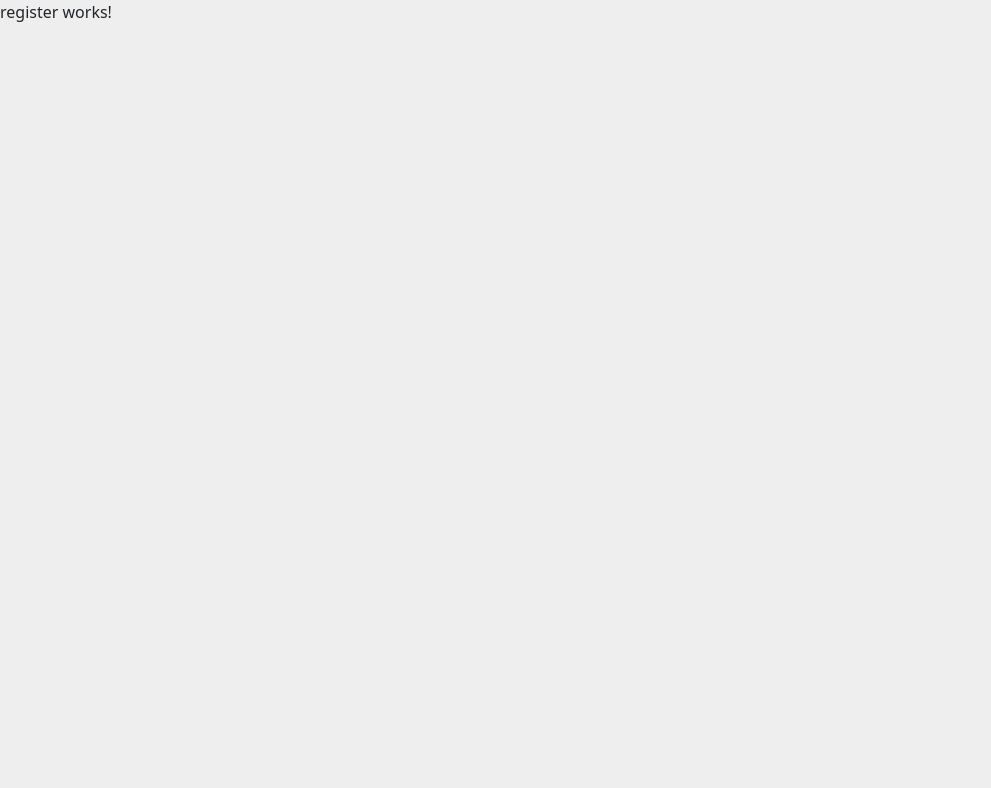
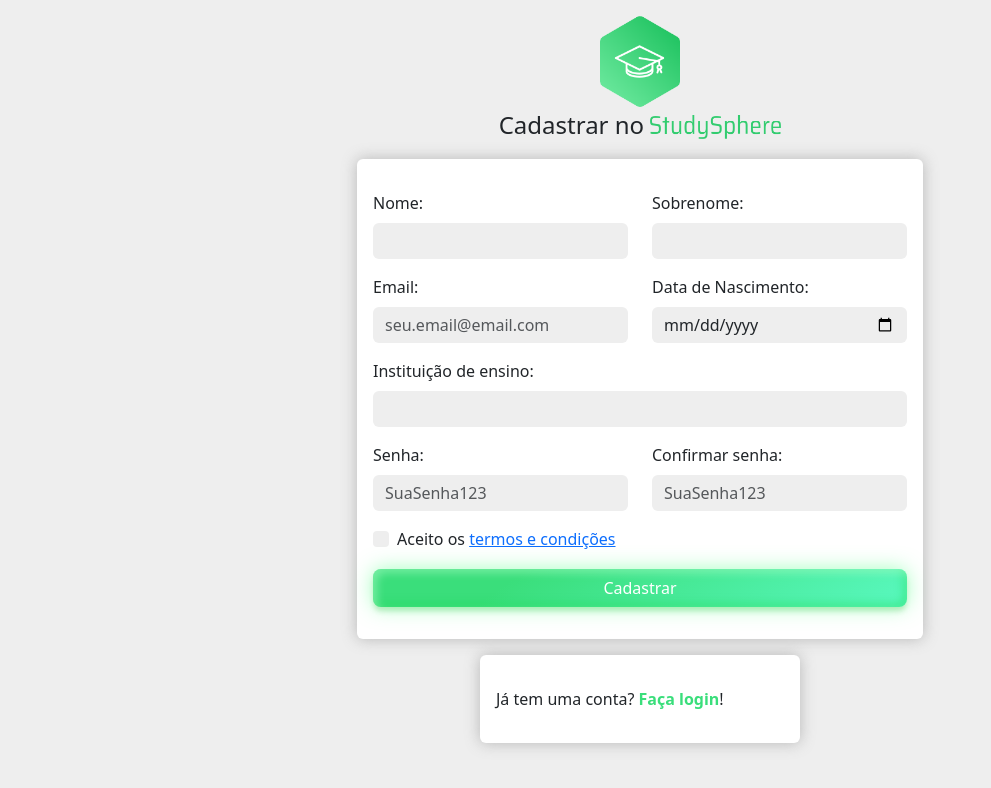
Before and after one commit to LucasTeixeira793/apl-web-study-sphere, an Angular app: page /register in a window 1280 px wide. Shown: the top 788 px of the page, without its empty margins (0-991 px from the left). Built offline with nearby package versions, Linux system fonts and the light colour scheme.

Commit message:
feat: page 404 not found

```diff
--- a/src/app/app.module.ts
+++ b/src/app/app.module.ts
@@ -8,6 +8,7 @@ import { LandingComponent } from './landing/landing.component';
 import { LoginComponent } from './login/login.component';
 import { RegisterComponent } from './register/register.component';
 import { HomeComponent } from './home/home.component';
+import { NotFoundComponent } from './not-found/not-found.component';
 
 @NgModule({
   declarations: [
@@ -16,7 +17,8 @@ import { HomeComponent } from './home/home.component';
     LandingComponent,
     LoginComponent,
     RegisterComponent,
-    HomeComponent
+    HomeComponent,
+    NotFoundComponent
   ],
   imports: [
     BrowserModule,
--- /dev/null
+++ b/src/app/not-found/not-found.component.css
@@ -0,0 +1,217 @@
+.screen{
+    position: absolute;
+    top: 0;
+    left: 0;
+    display : flex !important;
+    align-items: center;
+    justify-content: center;
+    width: 100%;
+    height: 100%;
+    z-index: -1;
+}
+
+.error {
+    color: #3ade7b;
+    font-size: 7rem;
+    position: relative;
+    line-height: 1;
+    width: 12.5rem;
+}
+
+.error:after {
+    content: attr(data-text);
+    position: absolute;
+    left: 2px;
+    text-shadow: -1px 0 #e74a3b;
+    top: 0;
+    color: #3ade7b;
+    background: #eee;
+    overflow: hidden;
+    clip: rect(0, 900px, 0, 0);
+    animation: noise-anim 2s infinite linear alternate-reverse;
+}
+
+.error:before {
+    content: attr(data-text);
+    position: absolute;
+    left: -2px;
+    text-shadow: 1px 0 #4e73df;
+    top: 0;
+    color: #3ade7b;
+    background: #eee;
+    overflow: hidden;
+    clip: rect(0, 900px, 0, 0);
+    animation: noise-anim-2 3s infinite linear alternate-reverse;
+}
+
+@-webkit-keyframes noise-anim-2 {
+    0% {
+        clip: rect(16px, 9999px, 10px, 0);
+    }
+
+    5% {
+        clip: rect(22px, 9999px, 29px, 0);
+    }
+
+    10% {
+        clip: rect(6px, 9999px, 68px, 0);
+    }
+
+    15% {
+        clip: rect(85px, 9999px, 95px, 0);
+    }
+
+    20% {
+        clip: rect(65px, 9999px, 91px, 0);
+    }
+
+    25% {
+        clip: rect(93px, 9999px, 68px, 0);
+    }
+
+    30% {
+        clip: rect(10px, 9999px, 27px, 0);
+    }
+
+    35% {
+        clip: rect(37px, 9999px, 25px, 0);
+    }
+
+    40% {
+        clip: rect(12px, 9999px, 23px, 0);
+    }
+
+    45% {
+        clip: rect(40px, 9999px, 18px, 0);
+    }
+
+    50% {
+        clip: rect(19px, 9999px, 71px, 0);
+    }
+
+    55% {
+        clip: rect(2px, 9999px, 35px, 0);
+    }
+
+    60% {
+        clip: rect(16px, 9999px, 69px, 0);
+    }
+
+    65% {
+        clip: rect(8px, 9999px, 65px, 0);
+    }
+
+    70% {
+        clip: rect(30px, 9999px, 57px, 0);
+    }
+
+    75% {
+        clip: rect(14px, 9999px, 4px, 0);
+    }
+
+    80% {
+        clip: rect(39px, 9999px, 30px, 0);
+    }
+
+    85% {
+        clip: rect(22px, 9999px, 35px, 0);
+    }
+
+    90% {
+        clip: rect(58px, 9999px, 71px, 0);
+    }
+
+    95% {
+        clip: rect(34px, 9999px, 90px, 0);
+    }
+
+    100% {
+        clip: rect(67px, 9999px, 68px, 0);
+    }
+}
+
+@keyframes noise-anim-2 {
+    0% {
+        clip: rect(16px, 9999px, 10px, 0);
+    }
+
+    5% {
+        clip: rect(22px, 9999px, 29px, 0);
+    }
+
+    10% {
+        clip: rect(6px, 9999px, 68px, 0);
+    }
+
+    15% {
+        clip: rect(85px, 9999px, 95px, 0);
+    }
+
+    20% {
+        clip: rect(65px, 9999px, 91px, 0);
+    }
+
+    25% {
+        clip: rect(93px, 9999px, 68px, 0);
+    }
+
+    30% {
+        clip: rect(10px, 9999px, 27px, 0);
+    }
+
+    35% {
+        clip: rect(37px, 9999px, 25px, 0);
+    }
+
+    40% {
+        clip: rect(12px, 9999px, 23px, 0);
+    }
+
+    45% {
+        clip: rect(40px, 9999px, 18px, 0);
+    }
+
+    50% {
+        clip: rect(19px, 9999px, 71px, 0);
+    }
+
+    55% {
+        clip: rect(2px, 9999px, 35px, 0);
+    }
+
+    60% {
+        clip: rect(16px, 9999px, 69px, 0);
+    }
+
+    65% {
+        clip: rect(8px, 9999px, 65px, 0);
+    }
+
+    70% {
+        clip: rect(30px, 9999px, 57px, 0);
+    }
+
+    75% {
+        clip: rect(14px, 9999px, 4px, 0);
+    }
+
+    80% {
+        clip: rect(39px, 9999px, 30px, 0);
+    }
+
+    85% {
+        clip: rect(22px, 9999px, 35px, 0);
+    }
+
+    90% {
+        clip: rect(58px, 9999px, 71px, 0);
+    }
+
+    95% {
+        clip: rect(34px, 9999px, 90px, 0);
+    }
+
+    100% {
+        clip: rect(67px, 9999px, 68px, 0);
+    }
+}
--- /dev/null
+++ b/src/app/not-found/not-found.component.html
@@ -0,0 +1,8 @@
+<!-- 404 Error Text -->
+<div class="screen">
+    <div class="text-center">
+        <div class="error mx-auto" data-text="404">404</div>
+        <p class="lead text-gray-800 mb-5">Página não encontrada</p>
+        <p class="text-gray-500 mb-0">Parece que a página que está tentando acessar não existe ou você não possui permissão</p>
+    </div>
+</div>
--- a/src/app/register/register.component.css
+++ b/src/app/register/register.component.css
@@ -0,0 +1,77 @@
+.centralizar{
+    width: 100%;
+    display: flex;
+    align-items: center;
+    flex-direction: column;
+}
+
+.img-icon{
+    max-width: 5rem;
+    cursor: pointer;
+    -webkit-transition: .3s;
+    -moz-transition: .3s;
+}
+
+.img-icon:hover{
+    transform: scale(1.1);
+    transition: .3s;
+    -webkit-transition: .3s;
+    -moz-transition: .3s;
+}
+
+.acessar-label{
+    font-size: 1.5rem;
+}
+.acessar-label img{
+    height: 1.5rem;
+}
+
+.card{
+    min-width: 20rem;
+    border: none;
+    box-shadow: 0 0 15px #66666666;
+    padding: 2rem 1rem;
+    -webkit-transition: .3s;
+    -moz-transition: .3s;
+}
+
+.card:hover{
+    box-shadow: 0 0 25px #3ade7b66;
+    transition: .3s;
+}
+
+.form-login input{
+    border: none;
+    background-color: #eee;
+}
+
+.form-login input:hover{
+    background-color: #e1e1e1;
+}
+
+.esqueci-a-senha{
+    color: #3ade7b;
+    cursor: pointer;
+    text-decoration: none;
+    font-size: .75rem;
+}
+
+.register-card a{
+    color: #3ade7b;
+    font-weight: bold;
+    text-decoration: none;
+}
+
+.btn-model{
+    margin: 0;
+}
+
+.social-network{
+    width: 100%;
+    display: flex;
+    justify-content: space-between;
+}
+
+input[type="checkbox"]:checked {
+    background-color: #3ade7b;
+}
--- a/src/app/register/register.component.html
+++ b/src/app/register/register.component.html
@@ -1 +1,72 @@
-<p>register works!</p>
+<div class="my-3">
+    <div class="container">
+        <div class="centralizar">
+            <img class="img-icon centralizar" [routerLink]="['/']" src="../../assets/img/study-sphere-icon.png">
+            <div class="acessar-label">
+                <span>Cadastrar no </span>
+                <img src="../../assets/img/study-sphere-logo.png">
+            </div>
+            <div class="form-login card my-3">
+                <div class="row">
+                    <div class="col-md-6 mb-3">
+                        <label for="formNome" class="form-label">Nome:</label>
+                        <input type="text" class="form-control" placeholder="" id="formNome">
+                    </div>
+                    <div class="col-md-6 mb-3">
+                        <label for="formSobrenome" class="form-label">Sobrenome:</label>
+                        <input type="text" class="form-control" placeholder="" id="formSobrenome">
+                    </div>
+                </div>
+                <div class="row">
+                    <div class="col-md-6 mb-3">
+                        <label for="formEmail" class="form-label">Email:</label>
+                        <input type="email" class="form-control" placeholder="seu.email@email.com" id="formEmail">
+                    </div>
+                    <div class="col-md-6 mb-3">
+                        <label for="formDataNasc" class="form-label">Data de Nascimento:</label>
+                        <input type="date" class="form-control" placeholder="" id="formDataNasc">
+                    </div>
+                </div>
+
+
+                <div class="mb-3">
+                    <label for="formEnsino" class="form-label">Instituição de ensino:</label>
+                    <input type="text" class="form-control" list="datalistOptions" placeholder="" id="formEnsino">
+                    <datalist id="datalistOptions">
+                        <option value="Universidade de São Paulo - USP">
+                        <option value="Universidade Federal do ABC - UFABC">
+                        <option value="São Paulo Tech School - SPTECH">
+                        <option value="Fundação Getúlio Vargas - FGV">
+                        <option value="Instituto Presbiteriano Mackenzie">
+                    </datalist>
+                </div>
+                <div class="row">
+                    <div class="col-md-6 mb-3">
+                        <label for="exampleFormControlInput2" class="form-label">Senha:</label>
+                        <input type="password" class="form-control" placeholder="SuaSenha123" id="exampleFormControlInput2">
+                    </div>
+                    <div class="col-md-6 mb-3">
+                        <label for="exampleFormControlInput2" class="form-label">Confirmar senha:</label>
+                        <input type="password" class="form-control" placeholder="SuaSenha123" id="exampleFormControlInput2">
+                    </div>
+                </div>
+                <div class="mb-3">
+                    <div class="form-check">
+                      <input class="form-check-input" type="checkbox" id="disabledFieldsetCheck">
+                      <label class="form-check-label" for="disabledFieldsetCheck">
+                        Aceito os <a href="">termos e condições</a>
+                      </label>
+                    </div>
+                  </div>
+                <button class="btn-model" [routerLink]="['/home']" type="button">Cadastrar</button>
+            </div>
+            <div class="register-card card mb-3">
+                <div class="row">
+                    <div>
+                        Já tem uma conta? <a [routerLink]="['/login']">Faça login</a>!
+                    </div>
+                </div>
+            </div>
+        </div>
+    </div>
+</div>
--- a/src/app/shared/navbar/navbar.component.html
+++ b/src/app/shared/navbar/navbar.component.html
@@ -1,22 +1,22 @@
 <nav *ngIf="shouldShowNavbar()" class="navbar navbar-expand-lg bg-body-tertiary">
   <div class="container-fluid">
     <a class="navbar-brand alinhar" [routerLink]="['/']">
-            <img src="../../../assets/img/study-sphere-icon.png" alt="" height="30" width="30" class="img-icon d-inline-block align-text-top">
+      <img src="../../../assets/img/study-sphere-icon.png" alt="" height="30" width="30"
+        class="img-icon d-inline-block align-text-top">
       <img src="../../../assets/img/study-sphere-logo.png" alt="" class="img-logo d-inline-block align-text-top">
     </a>
-      <button class="navbar-toggler" type="button" data-bs-toggle="collapse" data-bs-target="#navbarSupportedContent" aria-controls="navbarSupportedContent" aria-expanded="false" aria-label="Toggle navigation">
+    <button class="navbar-toggler" type="button" data-bs-toggle="collapse" data-bs-target="#navbarSupportedContent"
+      aria-controls="navbarSupportedContent" aria-expanded="false" aria-label="Toggle navigation">
       <span class="navbar-toggler-icon"></span>
     </button>
     <div class="collapse navbar-collapse" id="navbarSupportedContent">
-        <ul class="navbar-nav me-auto mb-2 mb-lg-0 alinhar">
-            <li class="nav-item">
-                <a class="nav-link active" aria-current="page" [routerLink]="['/home']">Home</a>
-            </li>
-          </ul>
+
       <div class="search-bar">
         <div class="input-group">
-                <input type="search" class="form-control" placeholder="Busca" aria-label="Busca" aria-describedby="button-addon2">
-                <button class="btn btn-primary btn-icon btn-model" type="button"><span><i class="fas fa-search"></i></span></button>
+          <input type="search" class="form-control" placeholder="Busca" aria-label="Busca"
+            aria-describedby="button-addon2">
+          <button class="btn btn-primary btn-icon btn-model" type="button"><span><i
+                class="fas fa-search"></i></span></button>
         </div>
       </div>
 
```
Also changed, not shown: src/app/app.routing.ts (+8 -6 lines), src/app/not-found/not-found.component.ts (added, +10 -0 lines), 1 other file (tests, documents, lock files or other folders). Lines whose indentation alone changed are shown as unchanged.
